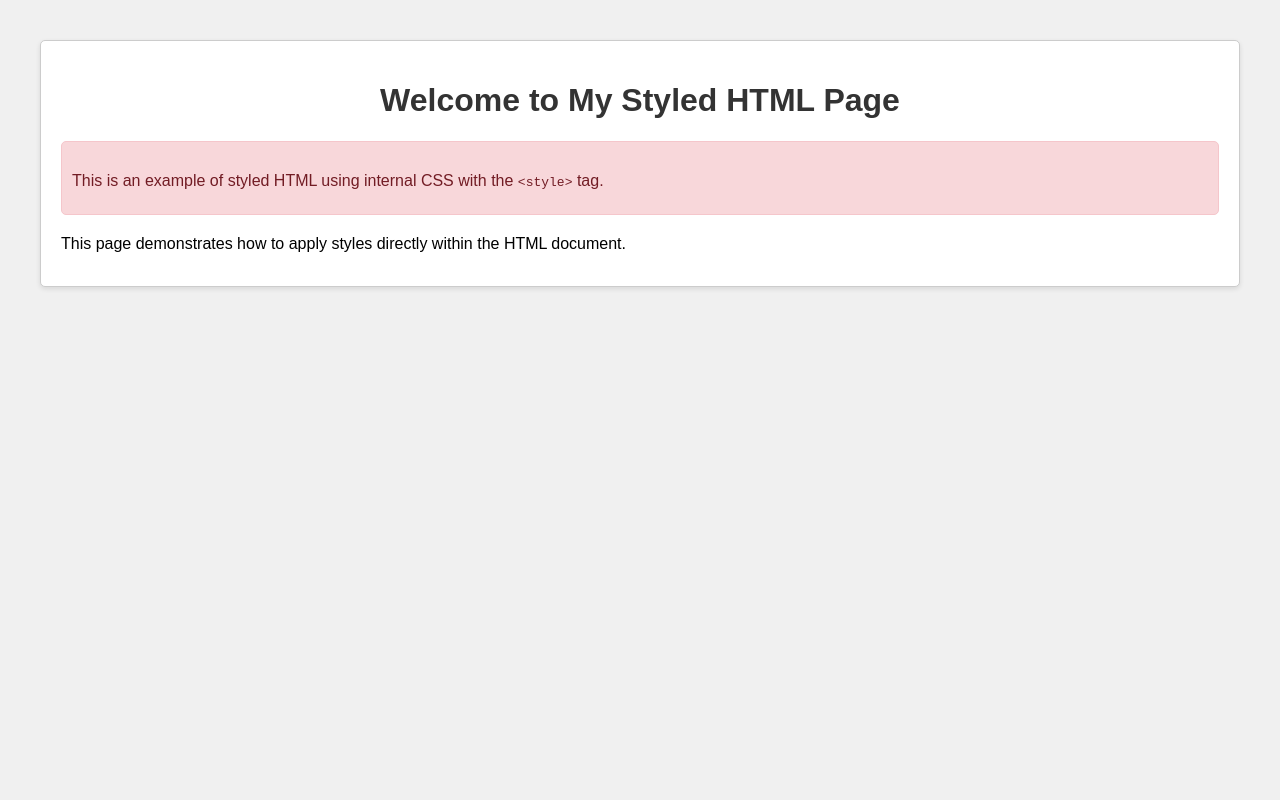
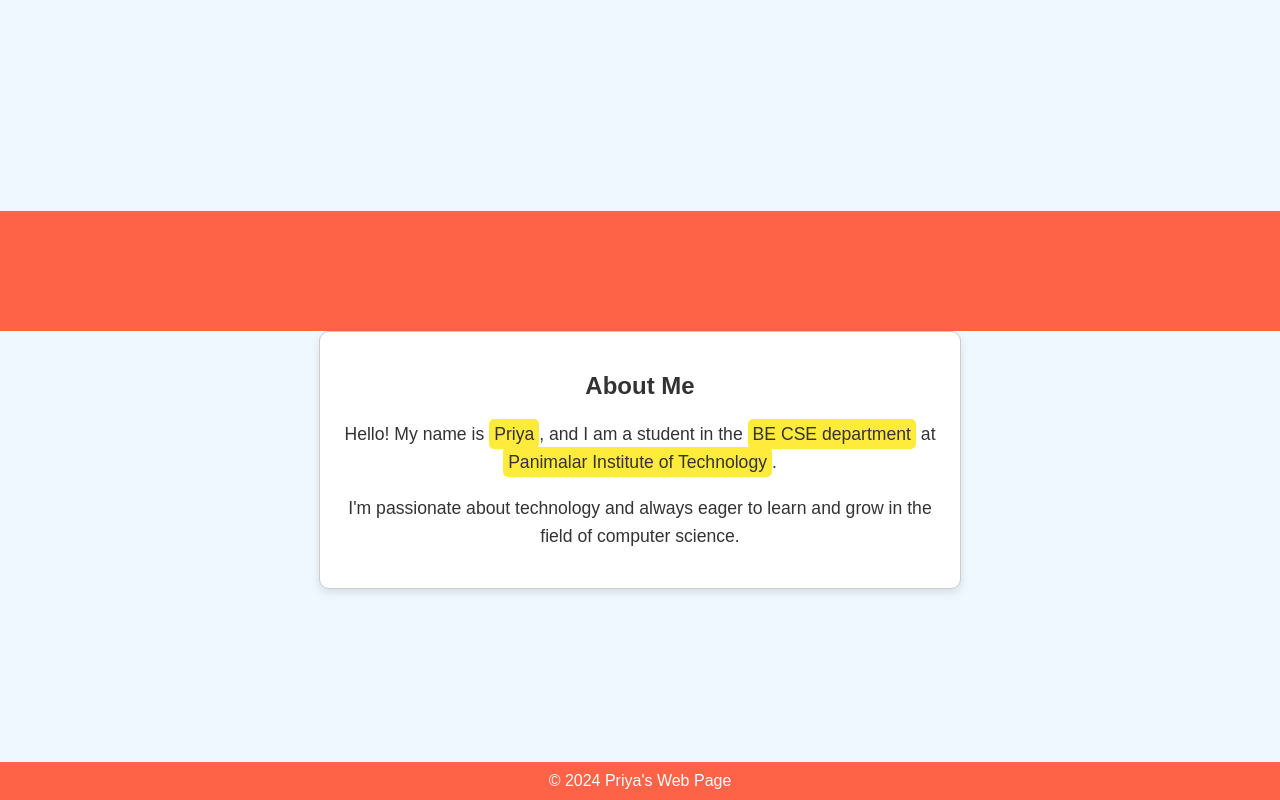
Before and after one commit to Priyadharshini-Y/test, a plain HTML site: page index.html in a window 1280 px wide. Drawn offline with Linux system fonts and the light colour scheme.

Commit message:
Update index.html

```diff
--- a/index.html
+++ b/index.html
@@ -3,46 +3,71 @@
 <head>
     <meta charset="UTF-8">
     <meta name="viewport" content="width=device-width, initial-scale=1.0">
-    <title>Styled HTML Example</title>
+    <title>Priya's Web Page</title>
     <style>
         body {
-            font-family: Arial, sans-serif;
-            background-color: #f0f0f0;
-            margin: 20px;
+            font-family: 'Arial', sans-serif;
+            background-color: #f0f8ff;
+            margin: 0;
+            padding: 0;
+            display: flex;
+            flex-direction: column;
+            align-items: center;
+            justify-content: center;
+            min-height: 100vh;
+            color: #333;
+        }
+        header {
+            background-color: #ff6347;
+            color: white;
+            width: 100%;
             padding: 20px;
-        }
-        h1 {
-            color: #333;
             text-align: center;
-        }
-        p {
-            line-height: 1.6;
-            margin-bottom: 10px;
         }
         .container {
             background-color: #fff;
             border: 1px solid #ccc;
             padding: 20px;
+            border-radius: 10px;
+            box-shadow: 0 4px 8px rgba(0, 0, 0, 0.1);
+            max-width: 600px;
+            text-align: center;
+        }
+        h1 {
+            color: #ff6347;
+        }
+        p {
+            font-size: 1.1em;
+            line-height: 1.6;
+        }
+        .highlight {
+            background-color: #ffeb3b;
+            padding: 5px;
             border-radius: 5px;
-            box-shadow: 0 2px 5px rgba(0, 0, 0, 0.1);
         }
-        .alert {
-            background-color: #f8d7da;
-            color: #721c24;
+        footer {
+            margin-top: 20px;
             padding: 10px;
-            border-radius: 5px;
-            border: 1px solid #f5c6cb;
-            margin-bottom: 10px;
+            width: 100%;
+            background-color: #ff6347;
+            color: white;
+            text-align: center;
+            position: fixed;
+            bottom: 0;
         }
     </style>
 </head>
 <body>
+    <header>
+        <h1>Welcome to Priya's Page</h1>
+    </header>
     <div class="container">
-        <h1>Welcome to My Styled HTML Page</h1>
-        <div class="alert">
-            <p>This is an example of styled HTML using internal CSS with the <code>&lt;style&gt;</code> tag.</p>
-        </div>
-        <p>This page demonstrates how to apply styles directly within the HTML document.</p>
+        <h2>About Me</h2>
+        <p>Hello! My name is <span class="highlight">Priya</span>, and I am a student in the <span class="highlight">BE CSE department</span> at <span class="highlight">Panimalar Institute of Technology</span>.</p>
+        <p>I'm passionate about technology and always eager to learn and grow in the field of computer science.</p>
     </div>
+    <footer>
+        &copy; 2024 Priya's Web Page
+    </footer>
 </body>
 </html>
```
